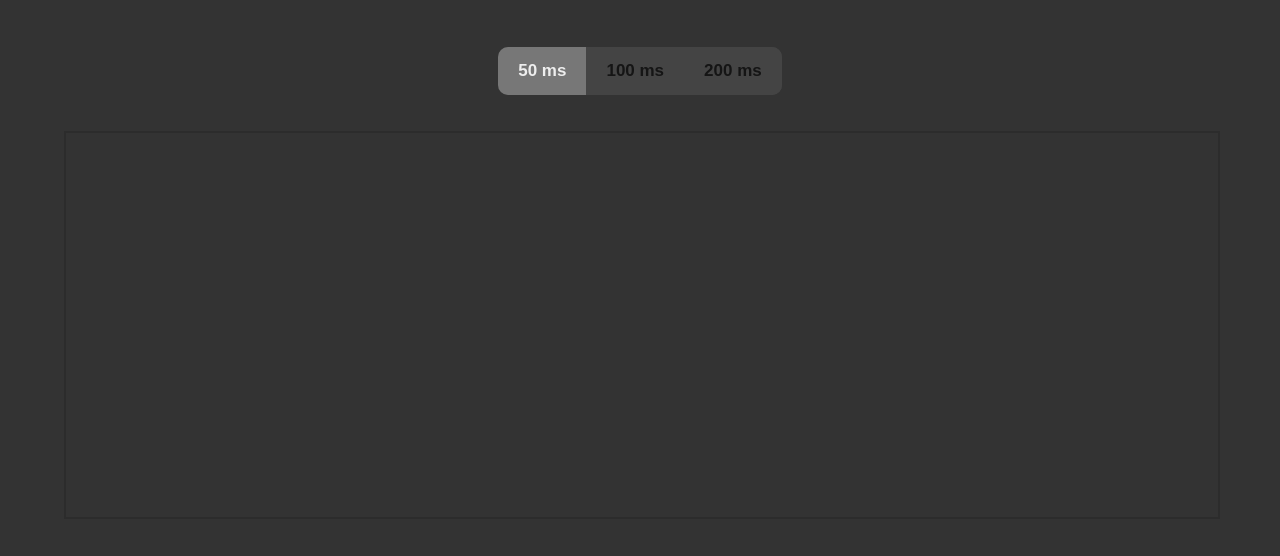
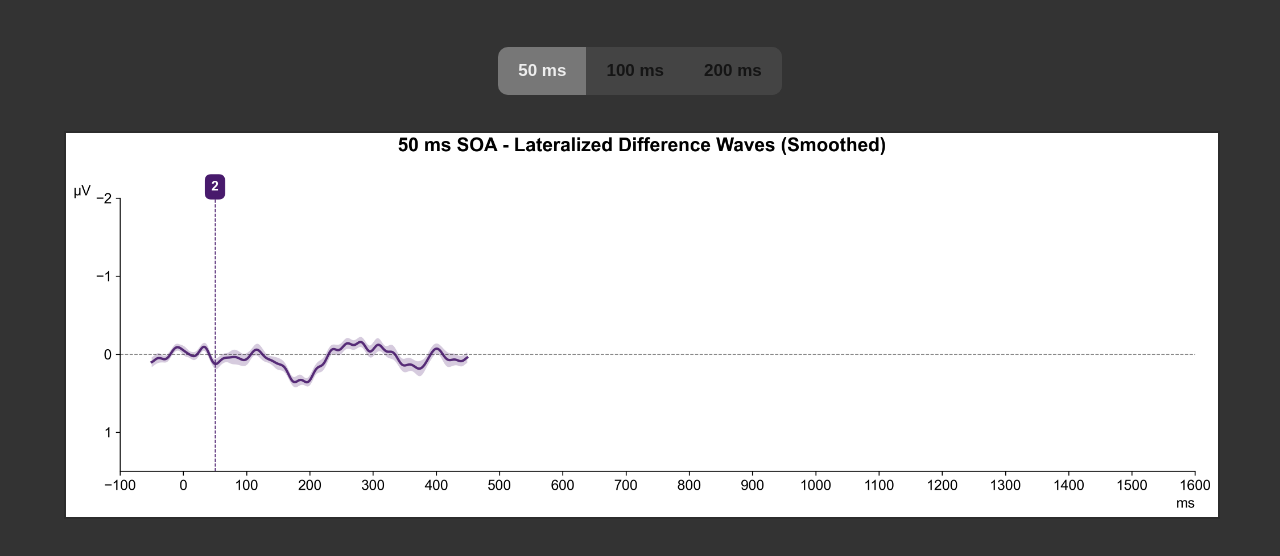
Before and after one commit to GordonDodwell/RSPP_HD_Results, a plain HTML site: page SOA_Results.html in a window 1280 px wide. Shown: the part 70-626 px from the top of the page. Drawn offline with Linux system fonts and the light colour scheme.

Commit message:
update init image

```diff
--- a/SOA_Results.html
+++ b/SOA_Results.html
@@ -134,7 +134,7 @@
         imagesSet2 = allImages["set2"];
         totalImages = imagesSet1.length;
 
-        imagesSet1[0].onload = () => {
+        imagesSet2[0].onload = () => {
           updateCanvasSize();
           drawImages();
         };
```
